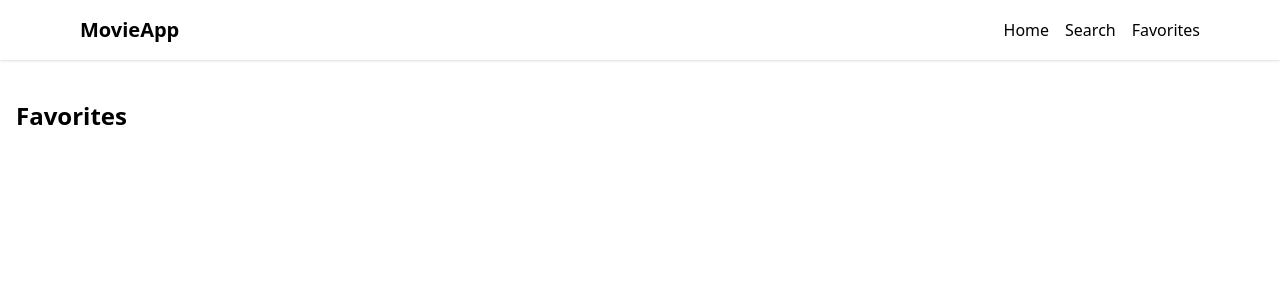
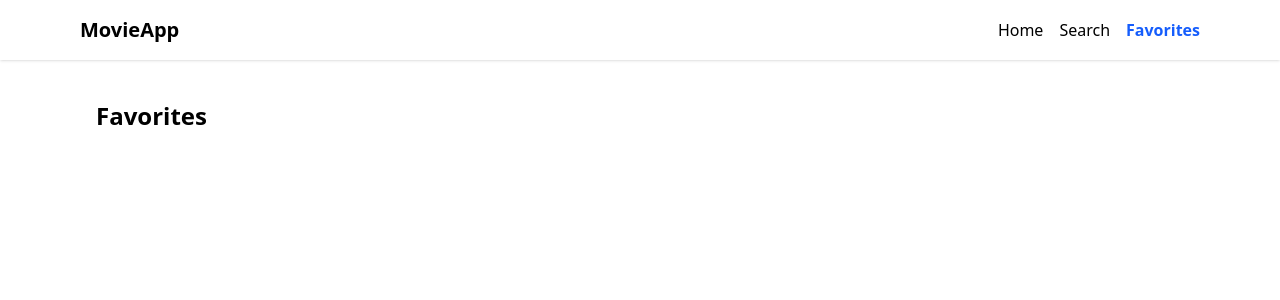
Before and after one commit to otonebieridze/movie-explorer, a React app: page /favorites in a window 1280 px wide. Shown: the top 300 px of the page. Built offline with nearby package versions, Linux system fonts and the light colour scheme; the HTML template or start-up script is replaced by a standard one.

Commit message:
feat: integrate Layout component with consistent navigation and active link styles

```diff
--- a/src/App.tsx
+++ b/src/App.tsx
@@ -1,6 +1,6 @@
 import { BrowserRouter as Router, Routes, Route } from "react-router-dom";
-import Navbar from "./components/Navbar";
 
+import Layout from "./components/Layout";
 import Home from "./pages/Home";
 import MovieDetails from "./pages/MovieDetails";
 import Search from "./pages/Search";
@@ -9,12 +9,13 @@ import Favorites from "./pages/Favorites";
 function App() {
   return (
     <Router>
-      <Navbar />
       <Routes>
-        <Route path="/" element={<Home />} />
-        <Route path="/movie/:id" element={<MovieDetails />} />
-        <Route path="/search" element={<Search />} />
-        <Route path="/favorites" element={<Favorites />} />
+        <Route path="/" element={<Layout />}>
+          <Route index element={<Home />} />
+          <Route path="search" element={<Search />} />
+          <Route path="favorites" element={<Favorites />} />
+          <Route path="movie/:id" element={<MovieDetails />} />
+        </Route>
       </Routes>
     </Router>
   );
--- /dev/null
+++ b/src/components/Layout.tsx
@@ -0,0 +1,16 @@
+import Navbar from "./Navbar";
+import { Outlet } from "react-router-dom";
+
+export default function Layout() {
+  return (
+    <>
+      <header>
+        <Navbar />
+      </header>
+
+      <main className="max-w-6xl mx-auto px-4">
+        <Outlet />
+      </main>
+    </>
+  );
+}
--- a/src/components/Navbar.tsx
+++ b/src/components/Navbar.tsx
@@ -1,19 +1,40 @@
-import { Link } from "react-router-dom";
+import { NavLink } from "react-router-dom";
 
 export default function Navbar() {
   return (
     <nav className="bg-white shadow mb-6">
       <div className="max-w-6xl mx-auto px-4 py-4 flex items-center justify-between">
-        <Link to="/" className="text-xl font-bold">
+        <NavLink to="/" className="text-xl font-bold">
           MovieApp
-        </Link>
+        </NavLink>
 
         <div className="space-x-4">
-          <Link to="/" className="hover:text-blue-500">Home</Link>
-          <Link to="/search" className="hover:text-blue-500">Search</Link>
-          <Link to="/favorites" className="hover:text-blue-500">Favorites</Link>
+          <NavLink
+            to="/"
+            className={({ isActive }) =>
+              isActive ? "text-blue-600 font-semibold" : "hover:text-blue-500"
+            }
+          >
+            Home
+          </NavLink>
+          <NavLink
+            to="/search"
+            className={({ isActive }) =>
+              isActive ? "text-blue-600 font-semibold" : "hover:text-blue-500"
+            }
+          >
+            Search
+          </NavLink>
+          <NavLink
+            to="/favorites"
+            className={({ isActive }) =>
+              isActive ? "text-blue-600 font-semibold" : "hover:text-blue-500"
+            }
+          >
+            Favorites
+          </NavLink>
         </div>
       </div>
     </nav>
-  )
+  );
 }
```
